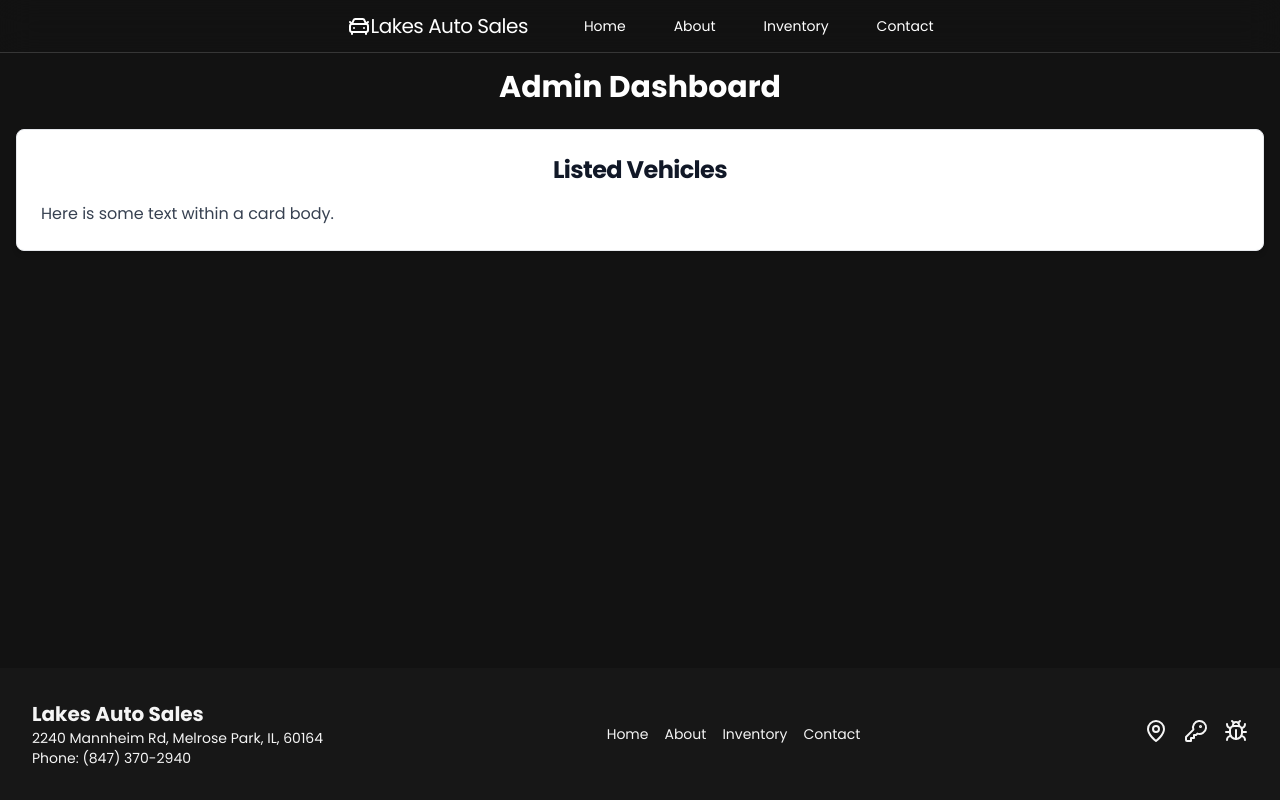
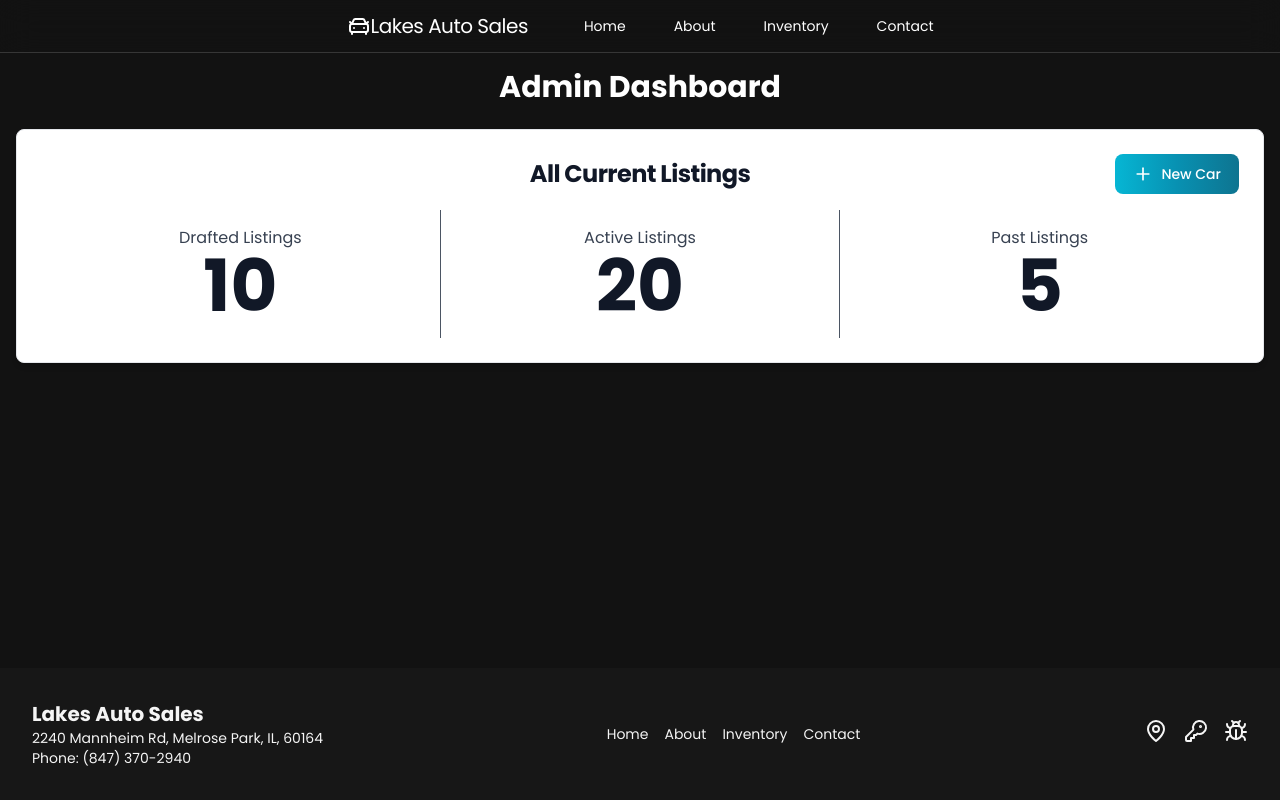
Before and after one commit to SEF-101/LakeAutoSales, a React (Vite) app in the folder Frontend/: page /admin-dashboard in a window 1280 px wide. Built offline with nearby package versions, Linux system fonts and the light colour scheme.

Commit message:
created all current listings component for dashboard

```diff
--- /dev/null
+++ b/Frontend/src/components/AdminDash/AllListingsCard.jsx
@@ -0,0 +1,45 @@
+import React from "react";
+import { Card, Button } from "flowbite-react";
+import { Plus } from "lucide-react";
+
+const AllListingsCard = () => {
+  return (
+    <Card>
+      <div className="flex items-center w-full relative">
+        <div className="absolute left-1/2 transform -translate-x-1/2">
+          <h5 className="text-2xl font-bold tracking-tight text-gray-900 dark:text-white">
+            All Current Listings
+          </h5>
+        </div>
+        <Button gradientMonochrome="info" className="ml-auto">
+          <Plus className="mr-2 h-5 w-5" /> New Car
+        </Button>
+      </div>
+
+      <div className="flex justify-between">
+        <div className="flex-1 p-4 text-center cursor-pointer">
+          <p className="font-normal text-gray-700 dark:text-gray-400">
+            Drafted Listings
+          </p>
+          <p className="text-7xl font-bold text-gray-900 dark:text-white">10</p>
+        </div>
+        <div className="w-px bg-gray-600"></div>
+        <div className="flex-1 p-4 text-center cursor-pointer">
+          <p className="font-normal text-gray-700 dark:text-gray-400">
+            Active Listings
+          </p>
+          <p className="text-7xl font-bold text-gray-900 dark:text-white">20</p>
+        </div>
+        <div className="w-px bg-gray-600"></div>
+        <div className="flex-1 p-4 text-center cursor-pointer">
+          <p className="font-normal text-gray-700 dark:text-gray-400">
+            Past Listings
+          </p>
+          <p className="text-7xl font-bold text-gray-900 dark:text-white">5</p>
+        </div>
+      </div>
+    </Card>
+  );
+};
+
+export default AllListingsCard;
--- a/Frontend/src/pages/AdminDashboard.jsx
+++ b/Frontend/src/pages/AdminDashboard.jsx
@@ -1,20 +1,10 @@
-import React from 'react';
-import { Card } from 'flowbite-react';
+import AllListingsCard from "../components/AdminDash/AllListingsCard";
 
 function AdminDashboard() {
   return (
     <div className="container mx-auto p-4">
       <h1 className="text-3xl font-bold text-center mb-6">Admin Dashboard</h1>
-      <div className="grid row-span-9 gap-6">
-        <Card>
-          <h5 className="text-2xl font-bold text-center tracking-tight text-gray-900 dark:text-white">
-            Listed Vehicles
-          </h5>
-          <p className="font-normal text-gray-700 dark:text-gray-400">
-            Here is some text within a card body.
-          </p>
-        </Card>
-      </div>
+      <AllListingsCard />
     </div>
   );
 }
--- a/Frontend/src/pages/HomePage.jsx
+++ b/Frontend/src/pages/HomePage.jsx
@@ -1,4 +1,3 @@
-import React from "react";
 import HeroSection from "../components/HeroSection";
 import Helmet from 'react-helmet';
 
--- a/Frontend/src/pages/Login.jsx
+++ b/Frontend/src/pages/Login.jsx
@@ -1,4 +1,4 @@
-import React, { useState } from "react";
+import { useState } from "react";
 import { useNavigate } from "react-router-dom";
 import Helmet from 'react-helmet';
 
```
